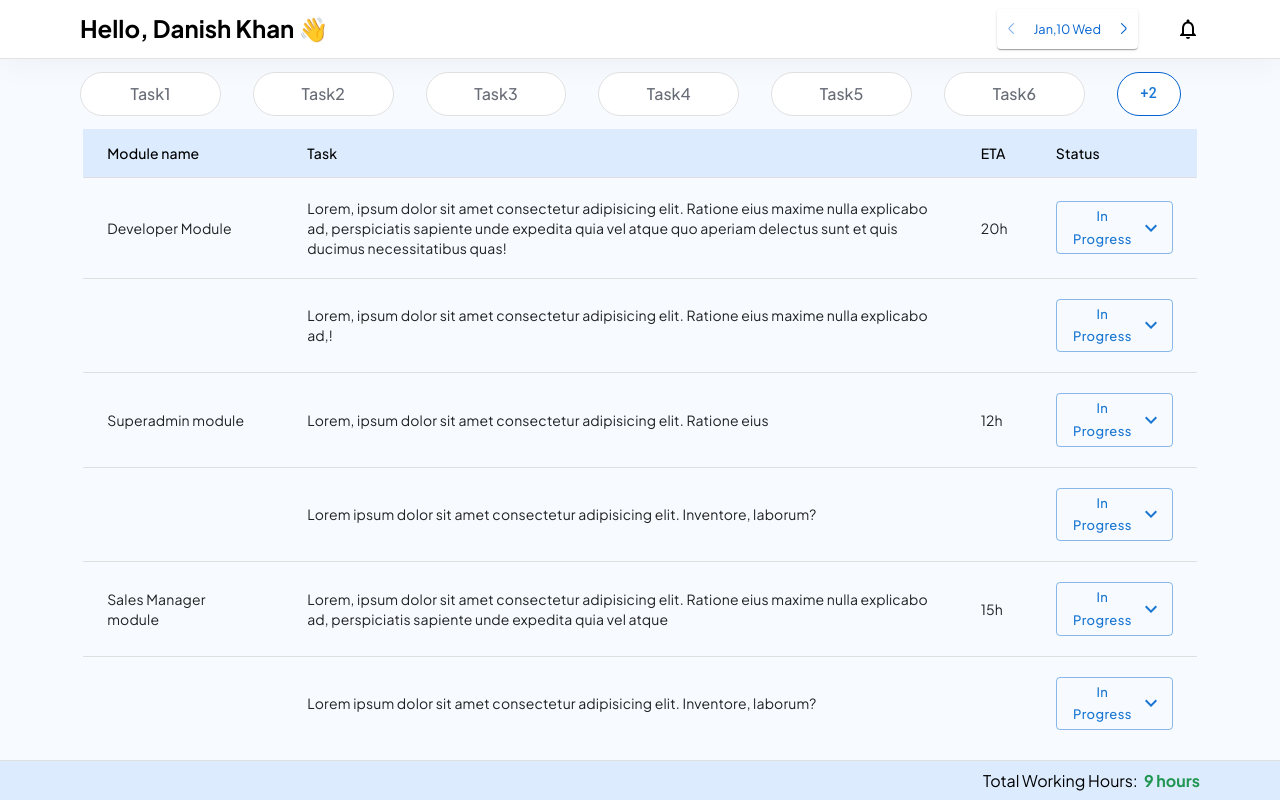
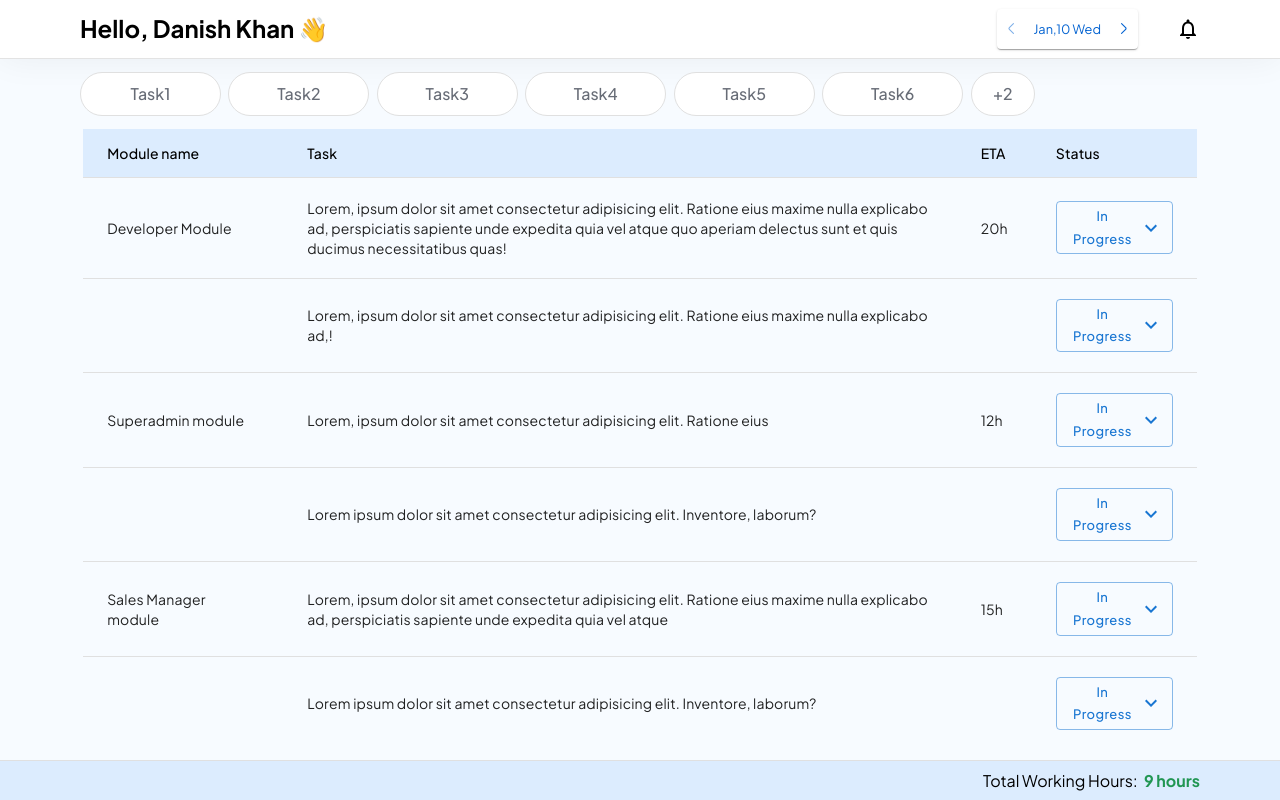
Before and after one commit to MunafHajir/tasksheet-manager, a React (Create React App) app in the folder tasksheet-manager/: page / in a window 1280 px wide. Built offline with nearby package versions, Linux system fonts and the light colour scheme.

Commit message:
changes width height in tasklist

```diff
--- a/tasksheet-manager/src/Pages/User_Pages/User-Header-Footer/TaskList.jsx
+++ b/tasksheet-manager/src/Pages/User_Pages/User-Header-Footer/TaskList.jsx
@@ -1,6 +1,6 @@
 import React from 'react';
 import { createUseStyles } from 'react-jss';
-import TasklistMenu from 'Components/Common/TaklistMenu';
+
 const TaskList = () => {
   const Tasks = ["task1", "task2", "task3", "task4", "task5", "task6",];
 
@@ -13,7 +13,7 @@ const TaskList = () => {
     container: {
       display: "flex",
       justifyContent: "flex-start",
-      gap: "2.5vw",
+      gap: "0.6vw",
       width: "87.5vw",
     },
     ListDiv: {
@@ -45,24 +45,6 @@ const TaskList = () => {
       textTransform: "capitalize",
       color: "var(--text, #676C76)",
     },
-    extraDiv:{
-      width: "5vw",
-      height: "5.5vh",
-      display: "flex",
-      justifyContent: "center",
-      alignItems: "center",
-      borderRadius: "6vw",
-      cursor: "pointer",
-      border: "1px solid var(--Blue, #0463D1)",
-      background: "#FFF",
-    },
-    extraItem:{
-      color: "var(--Blue, #0463D1)",
-      margin: "0",
-      padding: "0",
-      fontWeight: "500",
-      textTransform: "capitalize",
-    }
   });
 
   const classes = useStyles();
@@ -75,9 +57,8 @@ const TaskList = () => {
             <p className={classes.ListItem}>{elem}</p>
           </div>
         ))}
-        <div className={classes.extraDiv}>
-          {/* <p className={classes.extraItem}>+2</p> */}
-          <TasklistMenu />
+        <div className={classes.ListDiv} style={{width: "5vw",}}>
+          <p className={classes.ListItem}>+2</p>
         </div>
       </div>
     </div>
```
